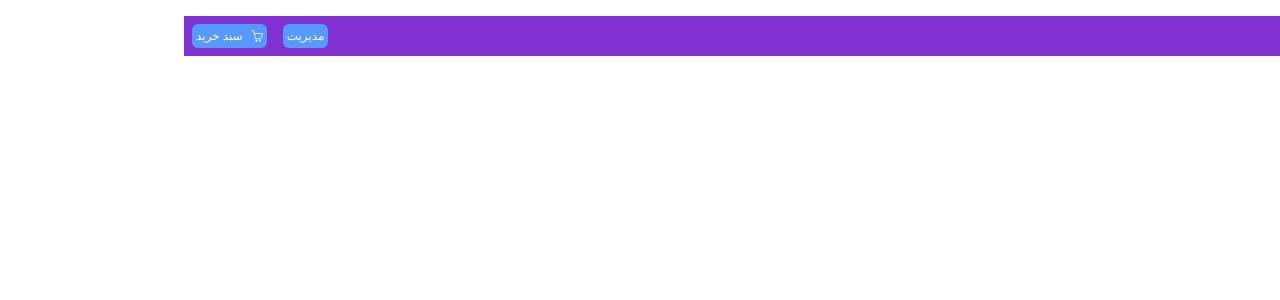
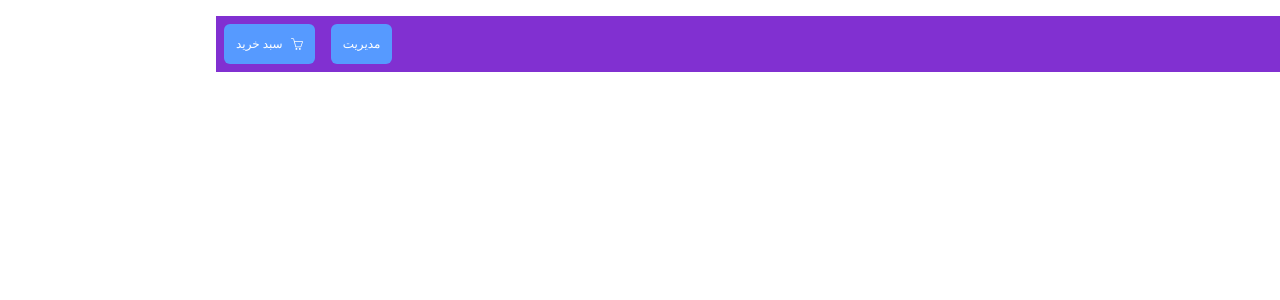
Before and after one commit to farzadafi/Store_Project, a React (Vite) app: page /basket in a window 1280 px wide. Shown: the top 300 px of the page. Built offline with nearby package versions, Linux system fonts and the light colour scheme; a web font is replaced by a local one.

Commit message:
fix managerButton variant

```diff
--- a/src/component/button/index.tsx
+++ b/src/component/button/index.tsx
@@ -1,7 +1,7 @@
 import {ReactNode} from "react";
 
 const variants: Record<string, string> = {
-  managerButton : "bg-[#569aff] rounded-md flex items-center p-1 text-white",
+  managerButton : "bg-[#569aff] rounded-md flex items-center p-3 text-white",
 };
 
 type buttonProps = {
```
